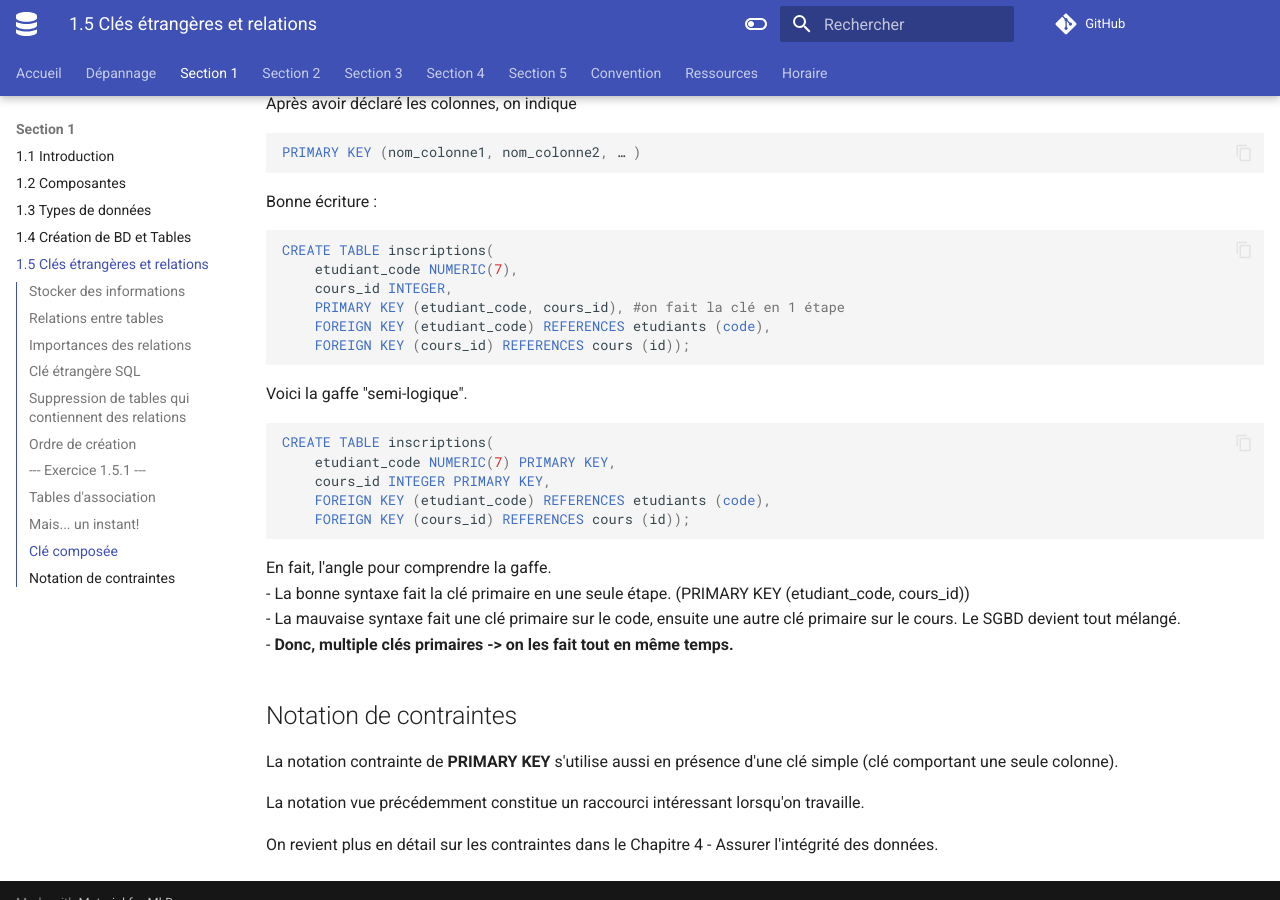
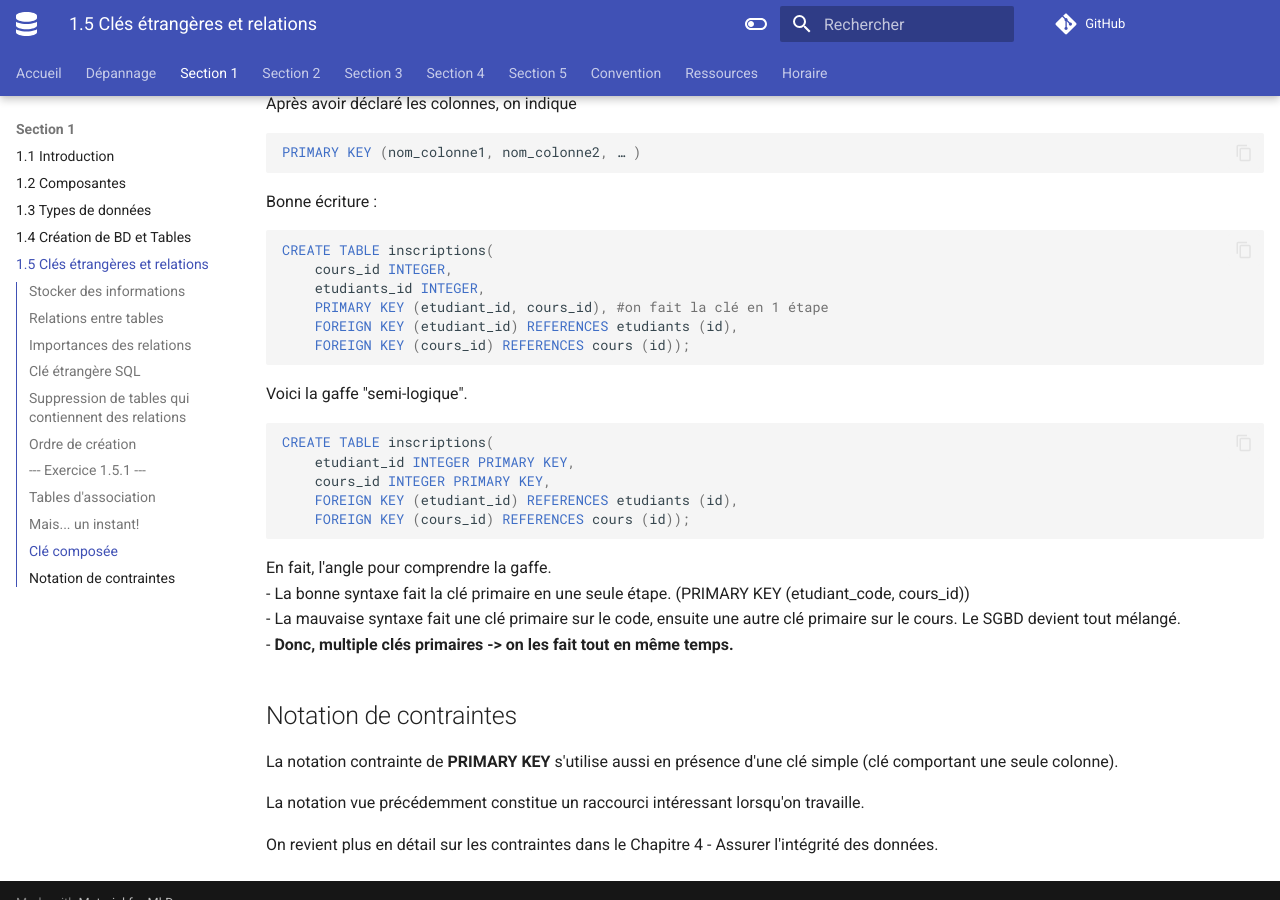
Before and after one commit to TousignantSimon-BD1/TousignantSimon-BD1.github.io, an MkDocs documentation site: the page built from docs/notes_de_cours/section_1.5.md, in a window 1280 px wide and 900 px high, scrolled down 4307 px. Built offline with MkDocs 1.6.1 and Material for MkDocs 9.7.7, drawn with Linux system fonts in a browser that asks for light colours; some of the changed text lies outside the part shown.

Commit message:
changement de code pour id

````diff
--- a/docs/notes_de_cours/section_1.5.md
+++ b/docs/notes_de_cours/section_1.5.md
@@ -56,8 +56,8 @@ CREATE TABLE cours (
     sigle CHAR (11),
     duree TINYINT,
     nom VARCHAR(255),
-    enseignant_code_employe NUMERIC(8),
-    FOREIGN KEY (enseignant_code_employe) REFERENCES enseignants (code_employe));
+    enseignant_id NUMERIC(8),
+    FOREIGN KEY (enseignant_id) REFERENCES enseignants (id));
 ```
 
 Ici rien ne change dans la création de la table `enseignants` (la table ne sait pas qu'elle est utilisée comme clé étrangère ailleurs).
@@ -146,10 +146,10 @@ Bonne écriture :
 
 ```mysql
 CREATE TABLE inscriptions(
-    etudiant_code NUMERIC(7),
     cours_id INTEGER,
-    PRIMARY KEY (etudiant_code, cours_id), #on fait la clé en 1 étape
-    FOREIGN KEY (etudiant_code) REFERENCES etudiants (code),
+    etudiants_id INTEGER,
+    PRIMARY KEY (etudiant_id, cours_id), #on fait la clé en 1 étape
+    FOREIGN KEY (etudiant_id) REFERENCES etudiants (id),
     FOREIGN KEY (cours_id) REFERENCES cours (id));
 ```
 
@@ -157,9 +157,9 @@ Voici la gaffe "semi-logique".
 
 ```mysql
 CREATE TABLE inscriptions(
-    etudiant_code NUMERIC(7) PRIMARY KEY,
+    etudiant_id INTEGER PRIMARY KEY,
     cours_id INTEGER PRIMARY KEY,
-    FOREIGN KEY (etudiant_code) REFERENCES etudiants (code),
+    FOREIGN KEY (etudiant_id) REFERENCES etudiants (id),
     FOREIGN KEY (cours_id) REFERENCES cours (id));
 ```
 En fait, l'angle pour comprendre la gaffe.
````
Also changed, not shown: 1 other file.
